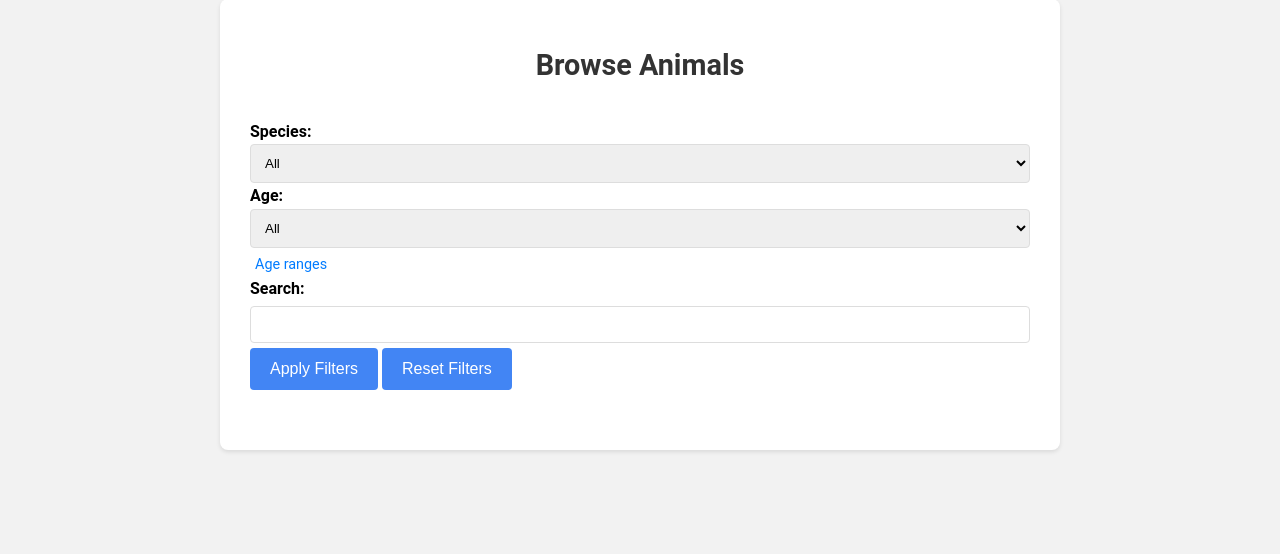
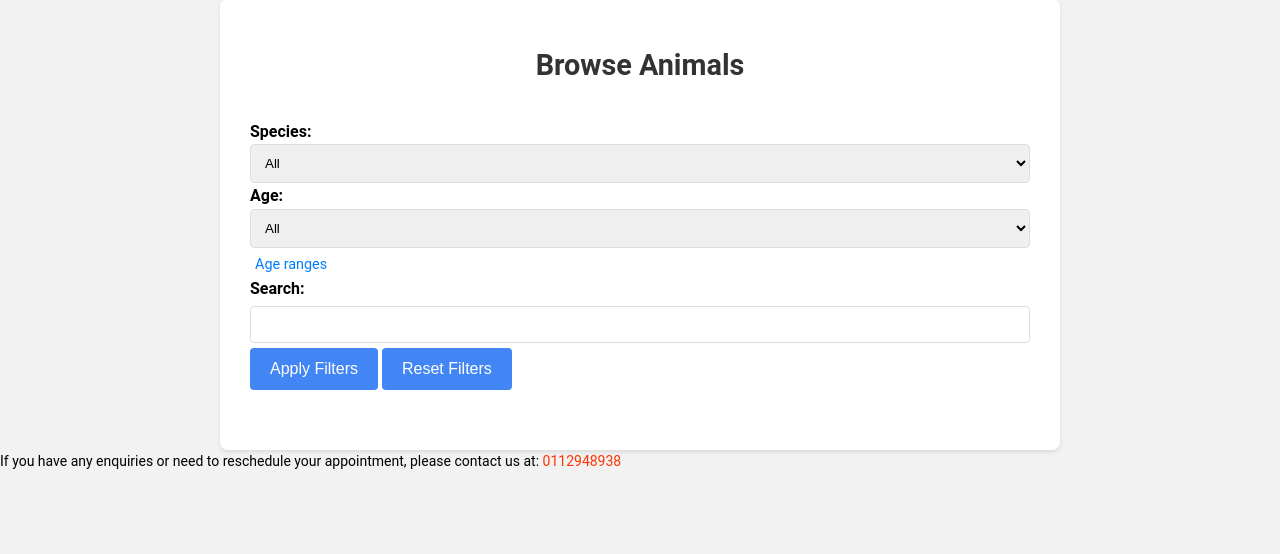
Before and after one commit to robertsquah/New-Folder, a Flask app: page /browse_animals in a window 1280 px wide. Shown: the part 197-751 px from the top of the page. Run offline with Flask 3, Linux system fonts and the light colour scheme; data that the repository does not hold is empty; some libraries are stand-ins or nearby versions.

Commit message:
Update browse_animals.html

```diff
--- a/templates/browse_animals.html
+++ b/templates/browse_animals.html
@@ -171,6 +171,19 @@
             visibility: visible;
             opacity: 1;
         }
+        footer p {
+            margin: 0; /* Remove default margin */
+            font-size: 14px; /* Font size */
+        }
+
+        footer a {
+            color: #ff3300; /* Change link color */
+            text-decoration: none; /* Remove underline */
+        }
+
+        footer a:hover {
+            text-decoration: underline; /* Underline on hover */
+        }
     </style>
 </head>
 <body>
@@ -255,4 +268,7 @@
         }
     </script>
 </body>
+<footer>
+    <p>If you have any enquiries or need to reschedule your appointment, please contact us at: <a href="tel:0112948938">0112948938</a></p>
+</footer>
 </html>
```
